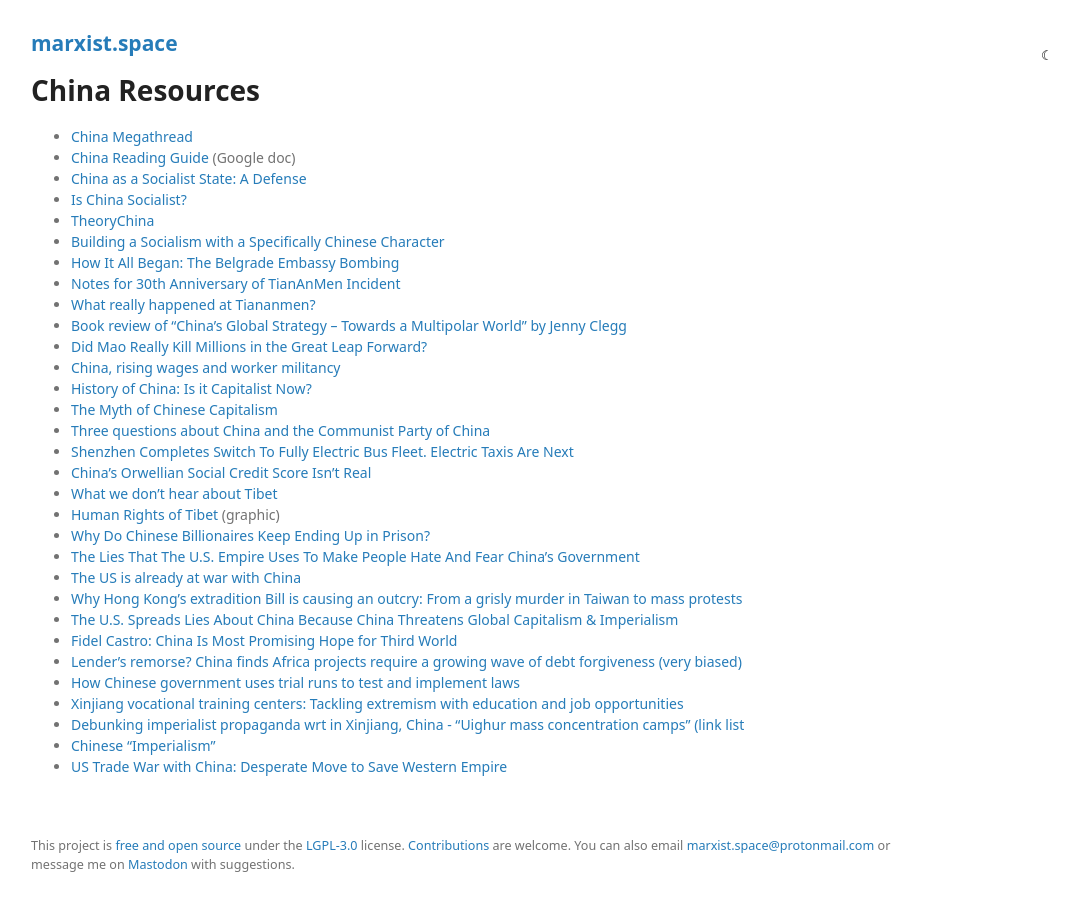
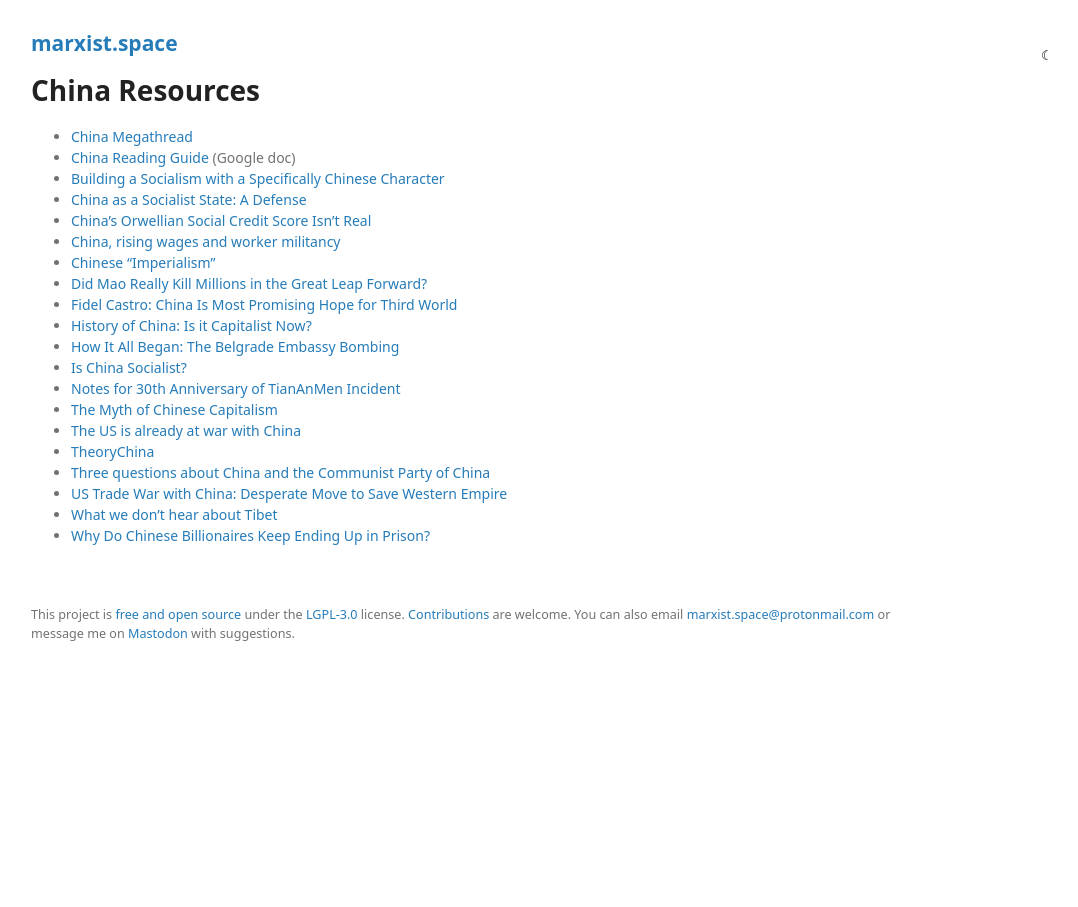
Before and after one commit to prolesoft/marxist.space, a Jekyll site: the page built from china.md, in a window 1280 px wide. Shown: the whole page, without its empty margins (179-1257 px from the left). Built offline with Jekyll 4.4.1, drawn with Linux system fonts in a browser that asks for light colours; our own code applies the rules of GitHub Pages for plain Markdown files.

Commit message:
chore: more editing

```diff
--- a/china.md
+++ b/china.md
@@ -9,32 +9,21 @@
 
 * [China Megathread](https://www.reddit.com/r/communism/comments/c2b7ma/china_megathread_everything_a_leftist_must_know/)
 * [China Reading Guide](https://drive.google.com/file/d/15I2LRlK-VofmD1FWmXS1ERltTwuYFZcC/view) (Google doc)
+* [Building a Socialism with a Specifically Chinese Character](https://cpcchina.chinadaily.com.cn/2010-10/21/content_13918311.htm)
 * [China as a Socialist State: A Defense](https://www.reddit.com/r/communism/comments/5ku8dz/china_as_a_socialist_marxistleninist_state_a/)
+* [China's Orwellian Social Credit Score Isn't Real](https://foreignpolicy.com/2018/11/16/chinas-orwellian-social-credit-score-isnt-real/)
+* [China, rising wages and worker militancy](https://www.workers.org/2015/07/21/china-rising-wages-and-worker-militancy/)
+* [Chinese "Imperialism"](https://www.reddit.com/r/communism/comments/dqrspr/chinese_imperialism/)
+* [Did Mao Really Kill Millions in the Great Leap Forward?](http://monthlyreview.org/commentary/did-mao-really-kill-millions-in-the-great-leap-forward/)
+* [Fidel Castro: China Is Most Promising Hope for Third World](https://www.telesurenglish.net/opinion/China-Is-Most-Promising-Hope-for-Third-World-Fidel-20171128-0017.html)
+* [History of China: Is it Capitalist Now?](https://www.reddit.com/r/communism101/comments/7vrdz2/china/dtv6z3t/)
+* [How It All Began: The Belgrade Embassy Bombing](http://www.unz.com/plee/how-it-all-began-the-belgrade-embassy-bombing/)
 * [Is China Socialist?](https://www.reddit.com/r/communism/comments/5vkthe/is_china_socialist_my_response_to_antichina_claims/)
+* [Notes for 30th Anniversary of TianAnMen Incident](https://medium.com/@leohezhao/notes-for-30th-anniversary-of-tiananmen-incident-f098ef6efbc2)
+* [The Myth of Chinese Capitalism](http://www.greanvillepost.com/2015/08/20/the-myth-of-chinese-capitalism-2/)
+* [The US is already at war with China](https://www.thenation.com/article/the-us-is-already-at-war-with-china/)
 * [TheoryChina](http://en.theorychina.org/)
-* [Building a Socialism with a Specifically Chinese Character](https://cpcchina.chinadaily.com.cn/2010-10/21/content_13918311.htm)
-* [How It All Began: The Belgrade Embassy Bombing](http://www.unz.com/plee/how-it-all-began-the-belgrade-embassy-bombing/)
-* [Notes for 30th Anniversary of TianAnMen Incident](https://medium.com/@leohezhao/notes-for-30th-anniversary-of-tiananmen-incident-f098ef6efbc2)
-* [What really happened at Tiananmen?](https://www.japantimes.co.jp/opinion/2014/06/03/commentary/world-commentary/really-happened-tiananmen/)
-* [Book review of "China's Global Strategy – Towards a Multipolar World" by Jenny Clegg](http://www.invent-the-future.org/2013/07/chinas-global-strategy/)
-* [Did Mao Really Kill Millions in the Great Leap Forward?](http://monthlyreview.org/commentary/did-mao-really-kill-millions-in-the-great-leap-forward/)
-* [China, rising wages and worker militancy](https://www.workers.org/2015/07/21/china-rising-wages-and-worker-militancy/)
-* [History of China: Is it Capitalist Now?](https://www.reddit.com/r/communism101/comments/7vrdz2/china/dtv6z3t/)
-* [The Myth of Chinese Capitalism](http://www.greanvillepost.com/2015/08/20/the-myth-of-chinese-capitalism-2/)
 * [Three questions about China and the Communist Party of China](https://medium.com/@wolf.aldrich/three-questions-about-china-and-the-communist-party-of-china-7056e40b40f3)
-* [Shenzhen Completes Switch To Fully Electric Bus Fleet. Electric Taxis Are Next](https://cleantechnica.com/2018/01/01/shenzhen-completes-switch-fully-electric-bus-fleet-electric-taxis-next/)
-* [China's Orwellian Social Credit Score Isn't Real](https://foreignpolicy.com/2018/11/16/chinas-orwellian-social-credit-score-isnt-real/)
+* [US Trade War with China: Desperate Move to Save Western Empire](https://www.globalresearch.ca/us-trade-war-china-desperate-move-save-western-empire/5660991)
 * [What we don't hear about Tibet](https://www.theguardian.com/commentisfree/2009/feb/10/tibet-china-feudalism)
-* [Human Rights of Tibet](https://factandtruth.wordpress.com/human-rights-of-tibet/) (graphic)
 * [Why Do Chinese Billionaires Keep Ending Up in Prison?](https://www.theatlantic.com/international/archive/2013/01/why-do-chinese-billionaires-keep-ending-up-in-prison/272633/)
-* [The Lies That The U.S. Empire Uses To Make People Hate And Fear China's Government](https://medium.com/the-progressive-edge/the-lies-that-the-u-s-empire-uses-to-make-people-hate-and-fear-chinas-government-aeeedd645b5b)
-* [The US is already at war with China](https://www.thenation.com/article/the-us-is-already-at-war-with-china/)
-* [Why Hong Kong's extradition Bill is causing an outcry: From a grisly murder in Taiwan to mass protests](https://www.straitstimes.com/asia/east-asia/hong-kongs-extradition-bill-from-a-grisly-murder-to-mass-protests)
-* [The U.S. Spreads Lies About China Because China Threatens Global Capitalism & Imperialism](https://medium.com/the-progressive-edge/the-u-s-spreads-lies-about-china-because-china-threatens-global-capitalism-imperialism-211d881a90b1)
-* [Fidel Castro: China Is Most Promising Hope for Third World](https://www.telesurenglish.net/opinion/China-Is-Most-Promising-Hope-for-Third-World-Fidel-20171128-0017.html)
-* [Lender's remorse? China finds Africa projects require a growing wave of debt forgiveness (very biased)](https://www.scmp.com/news/china/diplomacy/article/3022301/lenders-remorse-china-finds-africa-projects-require-growing)
-* [How Chinese government uses trial runs to test and implement laws](http://www.unz.com/article/hong-kong-trial-spot/)
-* [Xinjiang vocational training centers: Tackling extremism with education and job opportunities](https://news.cgtn.com/news/3d3d774d34457a4d30457a6333566d54/share_p.html)
-* [Debunking imperialist propaganda wrt in Xinjiang, China - "Uighur mass concentration camps" (link list](https://docs.google.com/document/d/1XiHrkJ_zudQZP1hBIBCgJKKAfAILxEG0cmQGrNH8pIU/mobilebasic)
-* [Chinese "Imperialism"](https://old.reddit.com/r/communism/comments/dqrspr/chinese_imperialism/)
-* [US Trade War with China: Desperate Move to Save Western Empire](https://www.globalresearch.ca/us-trade-war-china-desperate-move-save-western-empire/5660991)
```
Also changed, not shown: current-events.md (+3 -2 lines).
